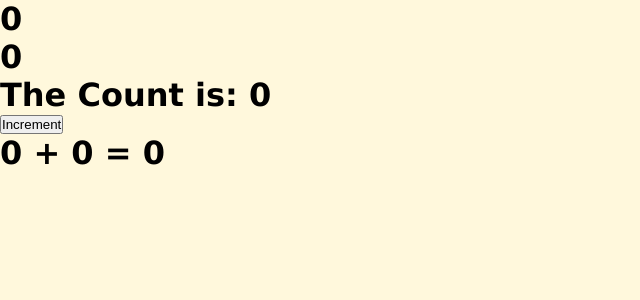
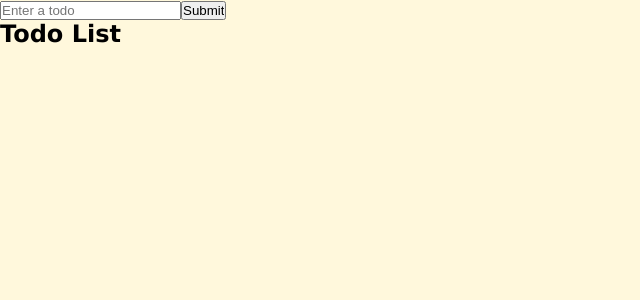
Before and after one commit to gdevakrishnan/reactpractice, a React (Create React App) app in the folder myapp/: page / in a window 1280 px wide. Shown: the top 300 px of the page, without its empty margins (0-640 px from the left). Built offline with nearby package versions, Linux system fonts and the light colour scheme.

Commit message:
my todo crud

```diff
--- a/myapp/src/components/App.js
+++ b/myapp/src/components/App.js
@@ -1,27 +1,12 @@
-import React, { useMemo, useState } from "react";
+import React from 'react'
+import Form from './Form'
 
-function Memocomponent(props) {
-  const {a,b} = props;
-  const result = useMemo(() => {
-    return a+b;
-  }, [a, b])
-  return <h1>{a} + {b} = {result}</h1>
+function App() {
+  return (
+    <>
+      <Form />
+    </>
+  )
 }
 
-export default function App() {
-  const [Count, setCount] = useState(0);
-
-  const a = Count;
-  const b = Count * 2;
-
-
-  return (
-    <>
-      <h1>{a}</h1>
-      <h1>{b}</h1>
-      <h1>The Count is: { Count }</h1>
-      <button onClick={() => setCount(Count + 1)}>Increment</button>
-      <Memocomponent a = {a} b = {b}/>
-    </>
-  );
-}
+export default App
--- /dev/null
+++ b/myapp/src/components/Form.js
@@ -0,0 +1,51 @@
+import React, { useState } from 'react'
+import Todo from './Todo';
+
+function Form() {
+    const [Atodo, setAtodo] = useState("");
+    const [Todolist, setTodolist] = useState([]);
+
+    const handleInput = (e) => {
+        setAtodo(e.target.value);
+    }
+
+    const todoSubmit = (e) => {
+        e.preventDefault();
+        setTodolist([...Todolist, Atodo])
+        setAtodo("");
+    }
+
+    const deleteTodo = (i) => {
+        Todolist.splice(i, 1);
+        setTodolist([...Todolist])
+    }
+
+    const editTodo = (todo, index) => {
+        console.log(todo + " " + index);
+        setAtodo(todo);
+        Todolist.splice(index,1);
+    }
+
+    return (
+        <>
+            <section className='page form_page'>
+                <form>
+                    <input
+                        type='text'
+                        placeholder='Enter a todo'
+                        onChange={(e) => handleInput(e)}
+                        value={Atodo}
+                    />
+                    <input
+                        type='submit'
+                        value={"Submit"}
+                        onClick={(e) => todoSubmit(e)}
+                    />
+                </form>
+                <Todo Todolist={Todolist} deleteTodo={deleteTodo} editTodo = {editTodo} />
+            </section>
+        </>
+    )
+}
+
+export default Form;
--- /dev/null
+++ b/myapp/src/components/Todo.js
@@ -0,0 +1,21 @@
+function Todo(props) {
+    const {Todolist, deleteTodo, editTodo} = props;
+    const Template = Todolist.map((Atodo, i) => {
+        return (
+            <div key={i} style={{display: 'flex'}}>
+                <p>{Atodo}</p>
+                <button onClick={() => deleteTodo(i)}>Delete</button>
+                <button onClick={() => editTodo(Atodo, i)}>Edit</button>
+            </div>
+        );
+    })
+
+    return (
+        <>
+            <h1>Todo List</h1>
+            {Template}
+        </>
+    )
+}
+
+export default Todo
```
